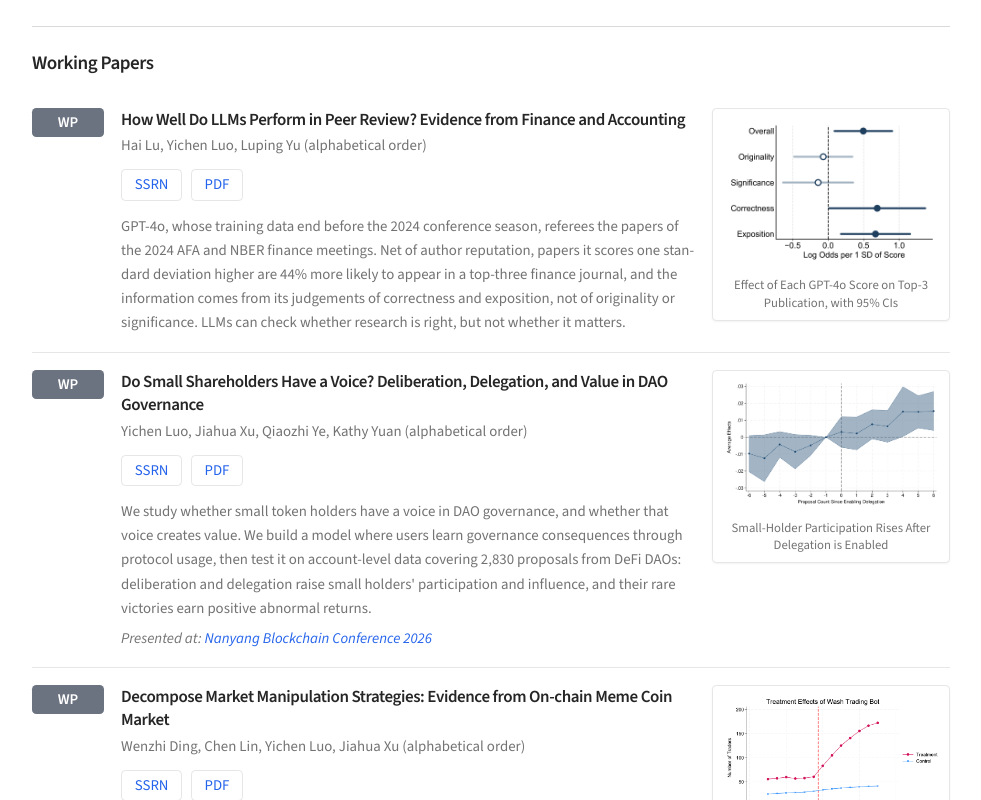
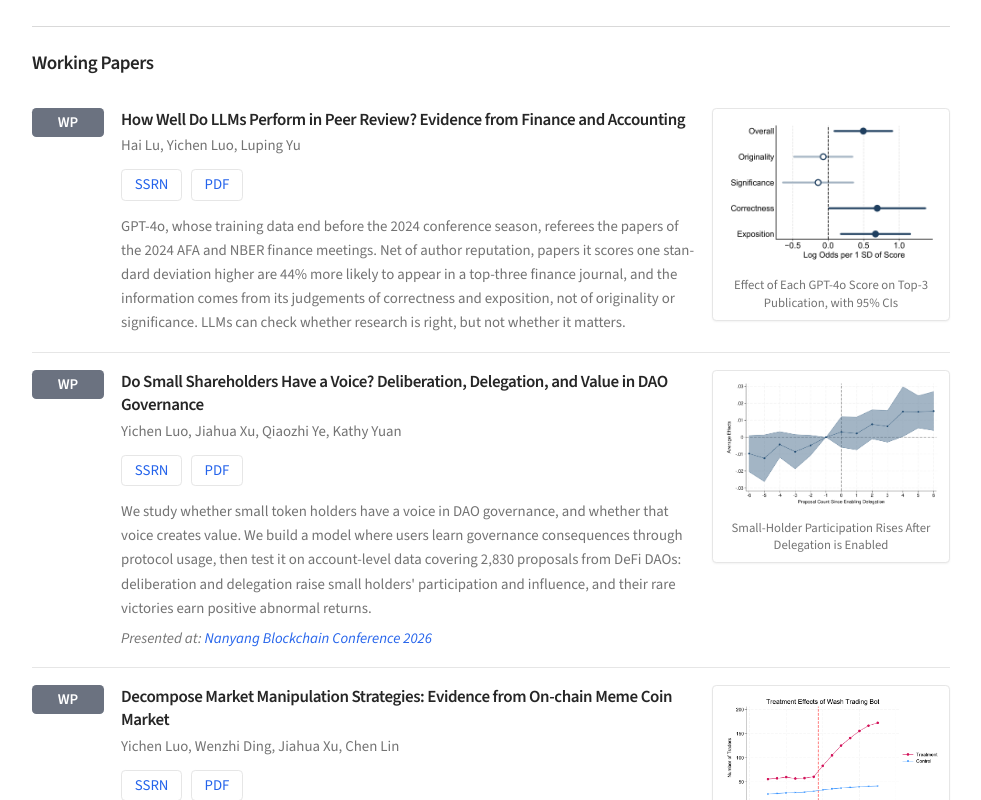
Before and after one commit to lyc0603/lyc0603.github.io, a React (Vite) app: page / in a window 1280 px wide. Shown: the part 1500-2300 px from the top of the page, without its empty margins (285-1266 px from the left). Built offline with nearby package versions, Linux system fonts and the light colour scheme; the HTML template or start-up script is replaced by a standard one.

Commit message:
Revert "Mark alphabetically ordered working papers; fix the Decompose author order"
This reverts commit 60e64c1dfc70776229ca538d353c57eaa04c90a5.

```diff
--- a/src/components/PublicationCard.tsx
+++ b/src/components/PublicationCard.tsx
@@ -13,7 +13,6 @@ interface PublicationCardProps {
   badgeColor?: string;
   title: string;
   authors: string;
-  alphabetical?: boolean;
   venue?: string;
   venueUrl?: string;
   year?: string;
@@ -86,7 +85,6 @@ const PublicationCard = ({
   badgeColor,
   title,
   authors,
-  alphabetical,
   venue,
   venueUrl,
   year,
@@ -124,10 +122,7 @@ const PublicationCard = ({
         {/* Content */}
         <div className="flex-1 min-w-0">
           <h3 className="font-semibold text-foreground leading-snug">{title}</h3>
-          <p className="text-sm text-muted-foreground mt-1">
-            {authors}
-            {alphabetical && ` (${t(ui.alphabetical)})`}
-          </p>
+          <p className="text-sm text-muted-foreground mt-1">{authors}</p>
           {venue && (
             <p className="text-sm text-muted-foreground italic mt-1">
               <ConferenceName name={year ? `${venue}, ${year}` : venue} url={venueUrl} />
--- a/src/i18n/content.ts
+++ b/src/i18n/content.ts
@@ -28,7 +28,6 @@ export const ui = {
   cv: { en: 'Curriculum Vitae', zh: '个人简历' },
   presentation: { en: 'Presented at', zh: '会议报告' },
   mediaCoverage: { en: 'Media Coverage', zh: '媒体报道' },
-  alphabetical: { en: 'alphabetical order', zh: '按姓氏字母排序' },
   bibtexTitle: { en: 'BibTeX Citation', zh: 'BibTeX 引用' },
 } satisfies Record<string, Localized>;
 
@@ -80,8 +79,6 @@ export interface Paper {
   badgeColorKey: 'conference' | 'journal' | 'workingPaper';
   title: Localized;
   authors: Localized;
-  /** The paper itself lists its authors alphabetically; shown as a note after the authors. */
-  alphabetical?: boolean;
   /** Venue and conference names are never translated. */
   venue?: string;
   /** The paper's page at the publisher; the venue name links here. */
@@ -275,7 +272,6 @@ export const workingPapers: Paper[] = [
       en: 'Hai Lu, Yichen Luo, Luping Yu',
       zh: '卢海、罗奕辰、俞路平',
     },
-    alphabetical: true,
     year: '2026',
     links: [
       {
@@ -307,7 +303,6 @@ export const workingPapers: Paper[] = [
       en: 'Yichen Luo, Jiahua Xu, Qiaozhi Ye, Kathy Yuan',
       zh: '罗奕辰、徐家画、叶乔治、Kathy Yuan',
     },
-    alphabetical: true,
     year: '2026',
     presentations: [
       {
@@ -342,10 +337,9 @@ export const workingPapers: Paper[] = [
       zh: '分解市场操纵策略：来自链上迷因币市场的证据',
     },
     authors: {
-      en: 'Wenzhi Ding, Chen Lin, Yichen Luo, Jiahua Xu',
-      zh: '丁文治、林晨、罗奕辰、徐家画',
+      en: 'Yichen Luo, Wenzhi Ding, Jiahua Xu, Chen Lin',
+      zh: '罗奕辰、丁文治、徐家画、林晨',
     },
-    alphabetical: true,
     year: '2025',
     presentations: [
       {
--- a/src/pages/Index.tsx
+++ b/src/pages/Index.tsx
@@ -79,7 +79,6 @@ const Index = () => {
                     badgeColor={badgeColors[paper.badgeColorKey]}
                     title={t(paper.title)}
                     authors={t(paper.authors)}
-                    alphabetical={paper.alphabetical}
                     venue={paper.venue}
                     venueUrl={paper.venueUrl}
                     year={paper.year}
@@ -110,7 +109,6 @@ const Index = () => {
                     badgeColor={badgeColors[paper.badgeColorKey]}
                     title={t(paper.title)}
                     authors={t(paper.authors)}
-                    alphabetical={paper.alphabetical}
                     venue={paper.venue}
                     venueUrl={paper.venueUrl}
                     year={paper.year}
```
Also changed, not shown: 1 other file (tests, documents, lock files or other folders).
